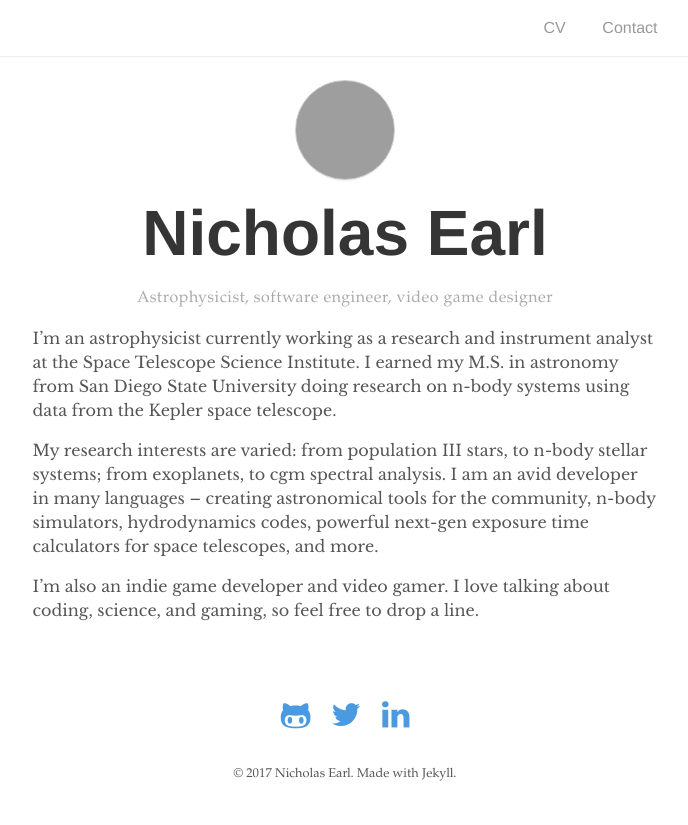
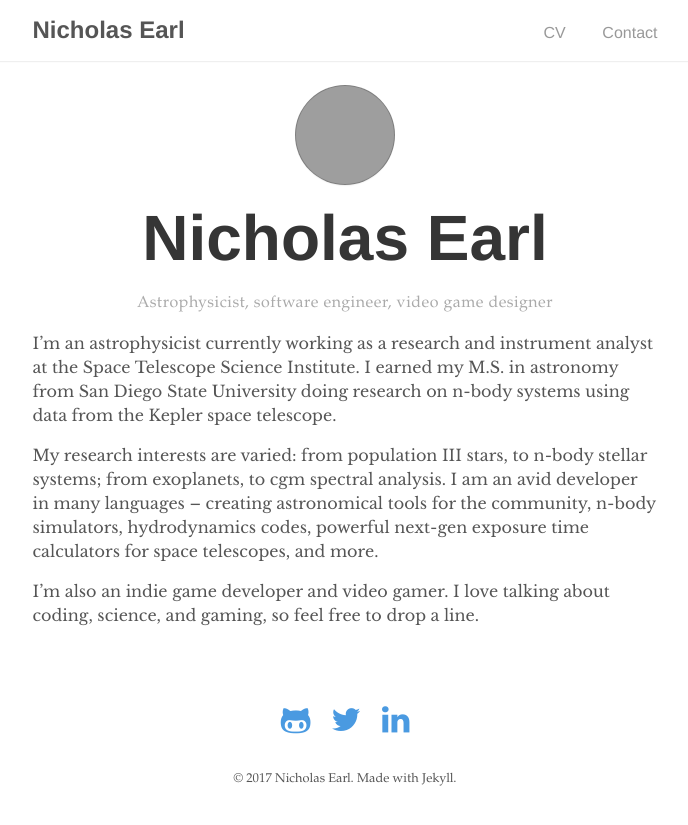
Before and after one commit to nmearl/nmearl.github.io, a Jekyll site: the page built from index.md, in a window 1280 px wide, cut to the strip 0-825 px from the top of the page. Shown: the whole strip, without its empty margins (295-983 px from the left). Built offline with Jekyll 4.4.1, drawn with Linux system fonts in a browser that asks for light colours; nearby versions of some CDN libraries; grey boxes are pictures that could not be loaded.

Commit message:
Tweak header sizes

```diff
--- a/_layouts/default.html
+++ b/_layouts/default.html
@@ -6,11 +6,11 @@
   <body>
     <nav class="nav">
       <div class="nav-container">
+        <a href="{{ site.baseurl }}/">
+          <h2 class="nav-title">{{ site.title }}</h2>
+        </a>
         {% if page.title == "Home" %}
         {% else %}
-          <a href="{{ site.baseurl }}/">
-            <h3 class="nav-title">{{ site.title }}</h3>
-          </a>
         {% endif %}
         <ul>
           <!--<li><a href="{{ '/projects' | prepend: site.url }}">Projects</a></li>-->
--- a/styles.scss
+++ b/styles.scss
@@ -12,10 +12,6 @@
 @import 'pagination';
 @import 'catalogue';
 
-.nav-container {
-  min-height: 24px;
-}
-
 .box {
   flex-wrap: wrap; /* optional. only if you want the items to wrap */
   justify-content: space-around; /* for horizontal alignment */
@@ -29,7 +25,7 @@
   background-image: url('https://avatars3.githubusercontent.com/u/4141126?v=3&u=58f5bc570fc816f5e17f05828531617d5e139892&s=400');
   background-size: cover;
   border-radius: 100px;
-  border: solid 1px #cccccc;
+  border: solid 1px $shadow-color;
   box-shadow: 0 2px 2px -2px $shadow-color;
   -webkit-border-radius: 100px;
   -moz-border-radius: 100px;
```
